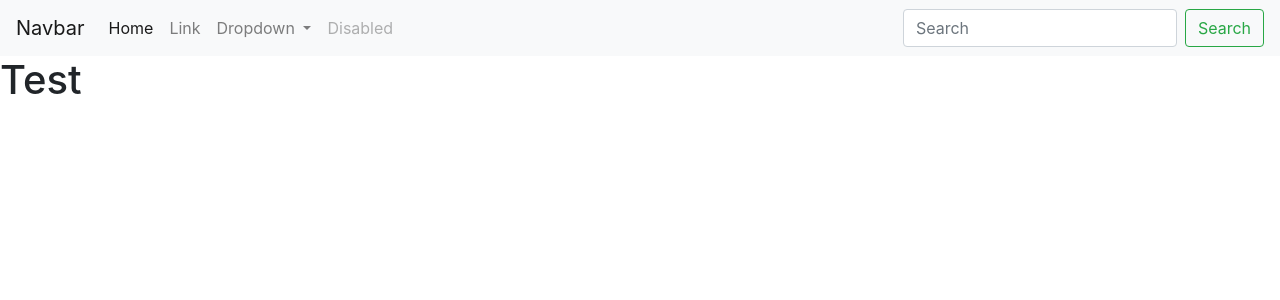
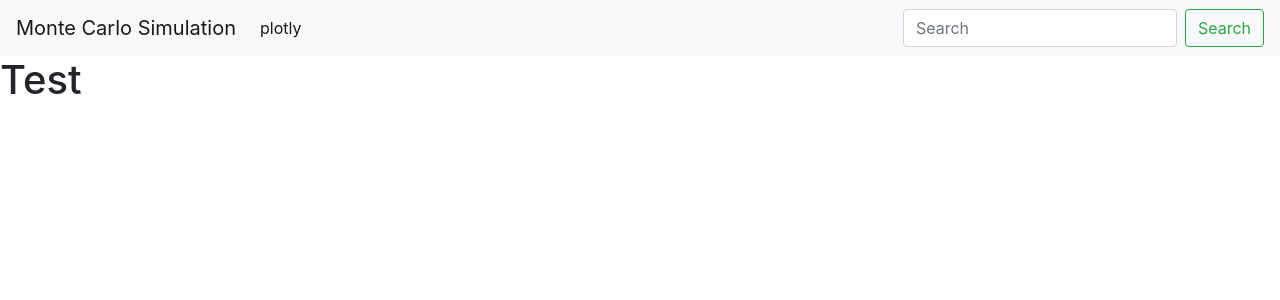
Before and after one commit to Dpakkk/montyHallSimulation, a Flask app: page / in a window 1280 px wide. Shown: the top 300 px of the page. Run offline with Flask 2, Linux system fonts and the light colour scheme; parts of the project's set-up code (start-up, migrations or seed data) failed here and were passed over.

Commit message:
remove unnecessary files

```diff
--- a/main.py
+++ b/main.py
@@ -1,21 +1,10 @@
 from flask import Flask, render_template
 app = Flask(__name__)
-
-@app.route("/login", method = ["POST","GET"])
-def login():
-    return render_template()
-
-@app.route("/<usr>")
-def user(usr):
-    return f"<h1>{usr}</h1>"
 
 @app.route("/")
 def home():
     return render_template("index.html")
 
-@app.route("/anotherone")
-def test():
-    return render_template("test.html")
 
 if __name__ == '__main__':
     app.run(debug = True)
--- a/templates/base.html
+++ b/templates/base.html
@@ -10,7 +10,7 @@
     </head>
     <body>
         <nav class="navbar navbar-expand-lg navbar-light bg-light">
-            <a class="navbar-brand" href="#">Navbar</a>
+            <a class="navbar-brand" href="#">Monte Carlo Simulation</a>
             <button class="navbar-toggler" type="button" data-toggle="collapse" data-target="#navbarSupportedContent" aria-controls="navbarSupportedContent" aria-expanded="false" aria-label="Toggle navigation">
               <span class="navbar-toggler-icon"></span>
             </button>
@@ -18,24 +18,14 @@
             <div class="collapse navbar-collapse" id="navbarSupportedContent">
               <ul class="navbar-nav mr-auto">
                 <li class="nav-item active">
-                  <a class="nav-link" href="#">Home <span class="sr-only">(current)</span></a>
+                  <a class="nav-link" href="#">plotly <span class="sr-only">(current)</span></a>
                 </li>
-                <li class="nav-item">
-                  <a class="nav-link" href="#">Link</a>
-                </li>
-                <li class="nav-item dropdown">
-                  <a class="nav-link dropdown-toggle" href="#" id="navbarDropdown" role="button" data-toggle="dropdown" aria-haspopup="true" aria-expanded="false">
-                    Dropdown
-                  </a>
                   <div class="dropdown-menu" aria-labelledby="navbarDropdown">
                     <a class="dropdown-item" href="#">Action</a>
                     <a class="dropdown-item" href="#">Another action</a>
                     <div class="dropdown-divider"></div>
                     <a class="dropdown-item" href="#">Something else here</a>
                   </div>
-                </li>
-                <li class="nav-item">
-                  <a class="nav-link disabled" href="#" tabindex="-1" aria-disabled="true">Disabled</a>
                 </li>
               </ul>
               <form class="form-inline my-2 my-lg-0">
```
Also changed, not shown: login.html (+8 -0 lines).
